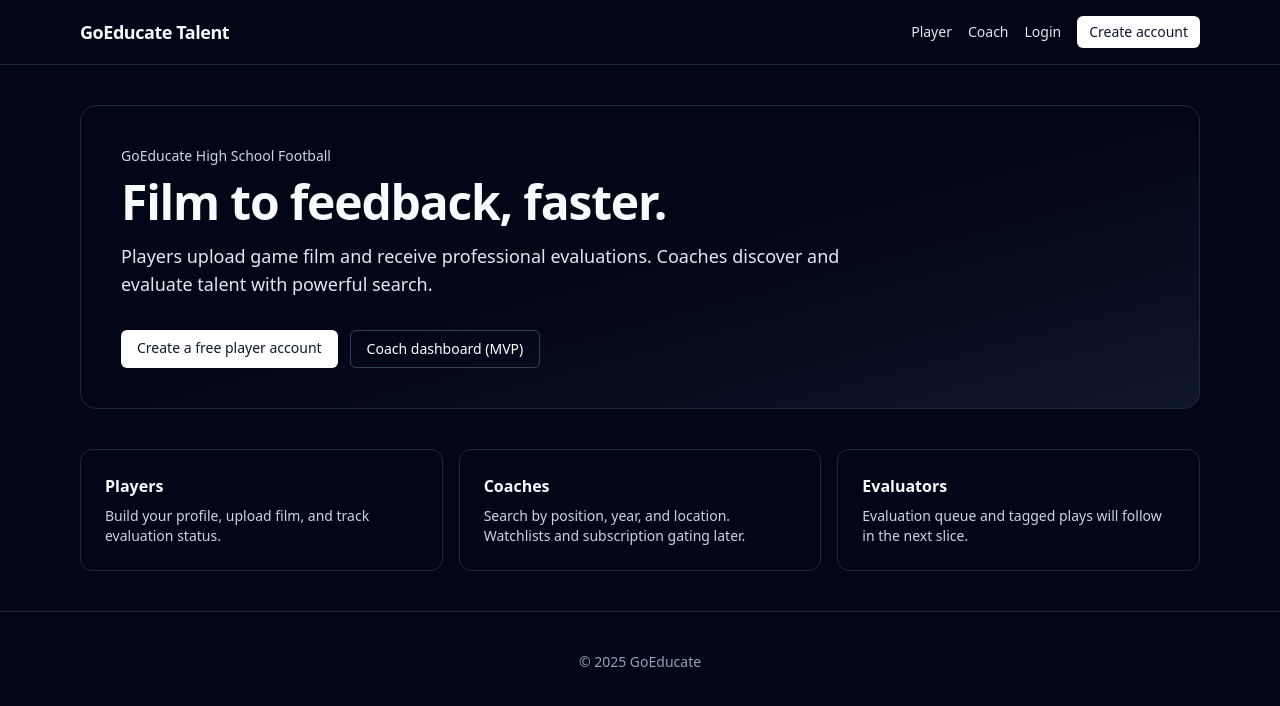
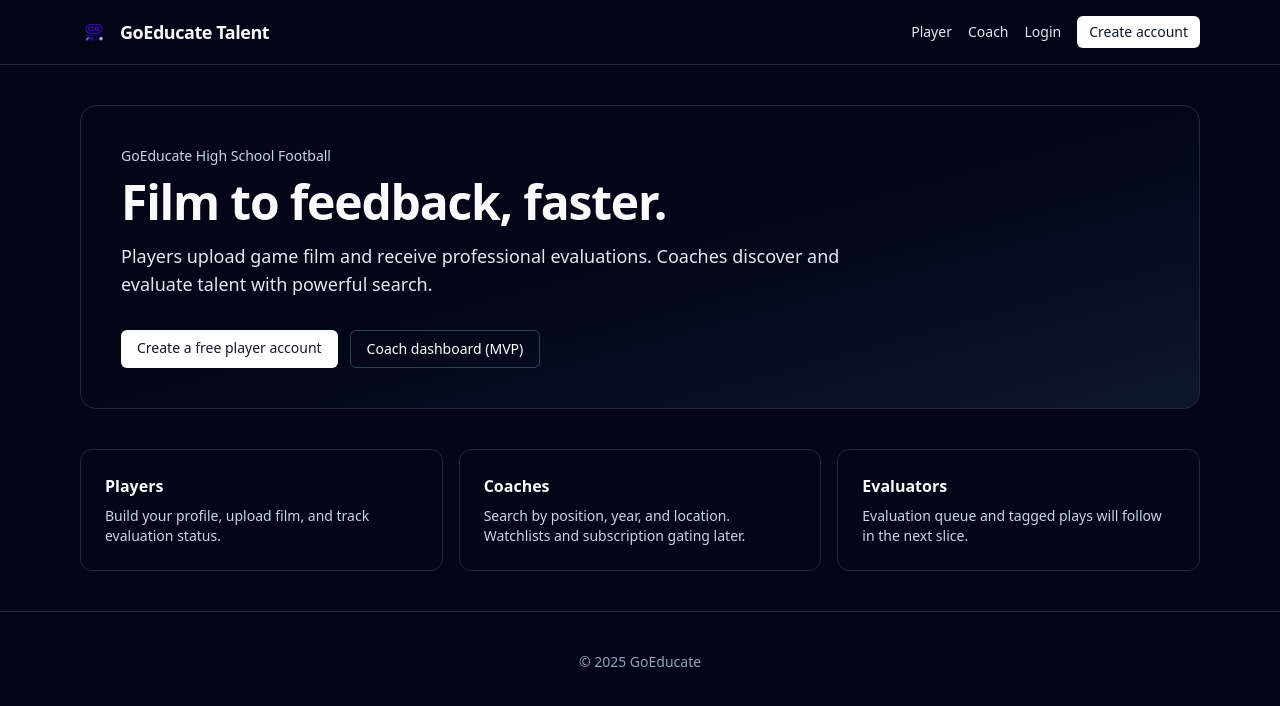
Before and after one commit to WolfCon2023/goeducate-talent-platform, a Next.js app in the folder apps/web/: page / in a window 1280 px wide. Shown: the top 706 px of the page. Built offline with nearby package versions, Linux system fonts and the light colour scheme.

Commit message:
feat(ui): add logo to global header

```diff
--- a/apps/web/app/layout.tsx
+++ b/apps/web/app/layout.tsx
@@ -1,4 +1,5 @@
 import type { Metadata } from "next";
+import Image from "next/image";
 import Link from "next/link";
 
 import { AuthNav } from "@/components/AuthNav";
@@ -18,8 +19,9 @@ export default function RootLayout({ children }: { children: React.ReactNode })
         <ConfirmProvider>
           <header className="border-b border-slate-800 bg-slate-950/80 backdrop-blur">
             <div className="mx-auto flex max-w-6xl items-center justify-between px-4 py-4">
-              <Link href="/" className="text-lg font-semibold tracking-tight">
-                GoEducate Talent
+              <Link href="/" className="flex items-center gap-3 text-lg font-semibold tracking-tight">
+                <Image src="/logo.png" alt="GoEducate Talent" width={28} height={28} className="h-7 w-7" priority />
+                <span>GoEducate Talent</span>
               </Link>
               <AuthNav />
             </div>
```
Also changed, not shown: apps/web/public/logo.png (added).
